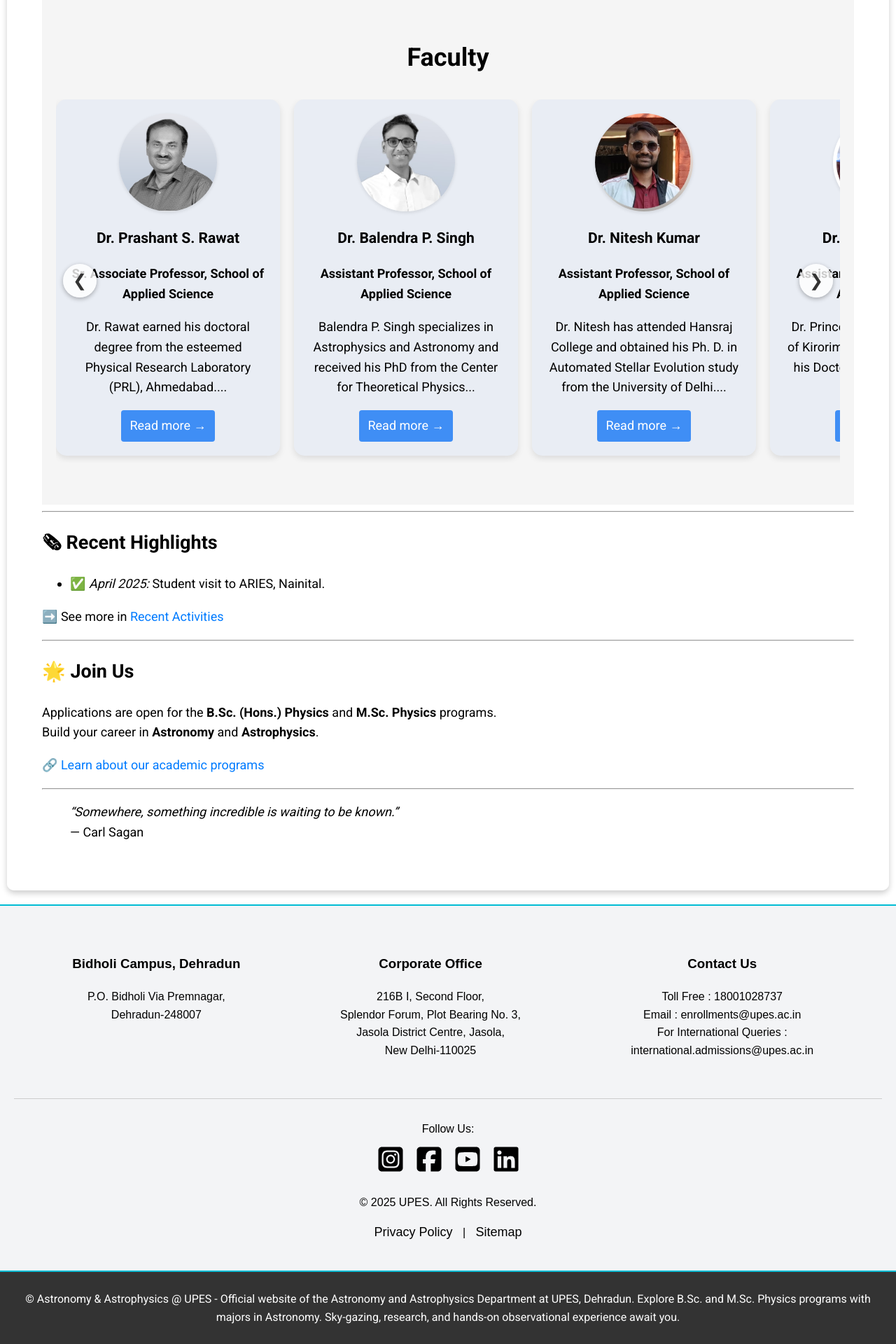
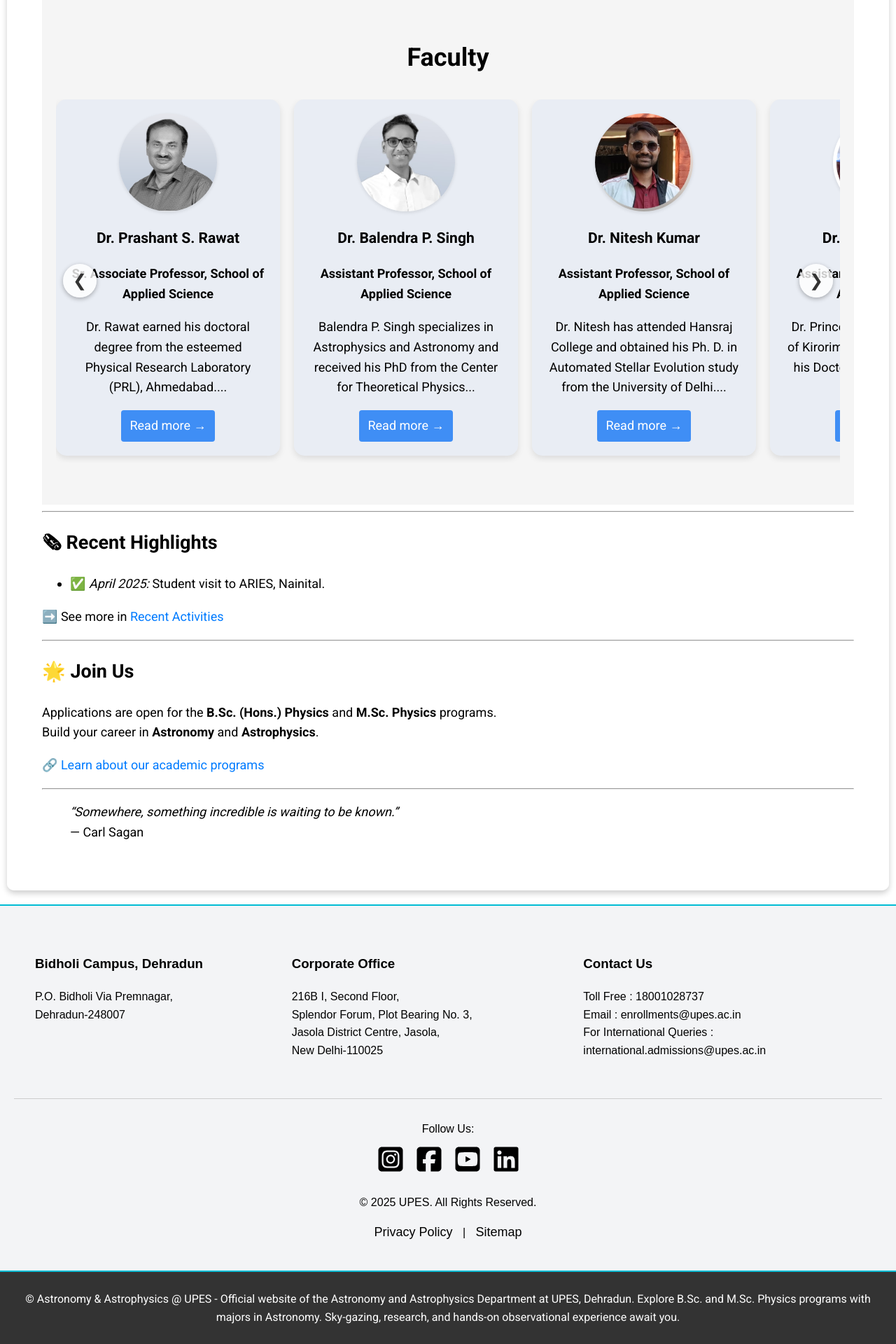
Before and after one commit to princesharmaupes/astroupes.github.io, a Jekyll site: the page built from index.markdown, in a window 1280 px wide. Shown: the part 1914-3834 px from the top of the page at 70% size. Built offline with Jekyll 4.4.1, drawn with Linux system fonts in a browser that asks for light colours.

```diff
--- a/_layouts/default.html
+++ b/_layouts/default.html
@@ -253,12 +253,12 @@
 <footer style="background-color: #f3f4f6; padding: 40px 20px; font-family: Arial, sans-serif; color: black;">
   <div style="display: flex; flex-wrap: wrap; justify-content: space-between; max-width: 1200px; margin: auto;">
 
-    <div style="flex: 1 1 200px; margin: 10px;">
+    <div style="flex: 1 1 200px; margin: 10px; text-align: justify;">
       <h3><strong>Bidholi Campus, Dehradun</strong></h3>
       <p>P.O. Bidholi Via Premnagar,<br>Dehradun-248007</p>
     </div>
 
-    <div style="flex: 1 1 250px; margin: 10px;">
+    <div style="flex: 1 1 250px; margin: 10px; text-align: justify;">
       <h3><strong>Corporate Office</strong></h3>
       <p>216B I, Second Floor,<br>
       Splendor Forum, Plot Bearing No. 3,<br>
@@ -266,14 +266,16 @@
       New Delhi-110025</p>
     </div>
 
-    <div style="flex: 1 1 250px; margin: 10px;">
+    <div style="flex: 1 1 250px; margin: 10px; text-align: justify;">
       <h3><strong>Contact Us</strong></h3>
       <p>Toll Free : 18001028737<br>
       Email : enrollments@upes.ac.in<br>
       For International Queries :<br>
       international.admissions@upes.ac.in</p>
     </div>
+
   </div>
+
 
   <hr style="margin: 30px 0; border: 0; border-top: 1px solid #ccc;">
 
```
